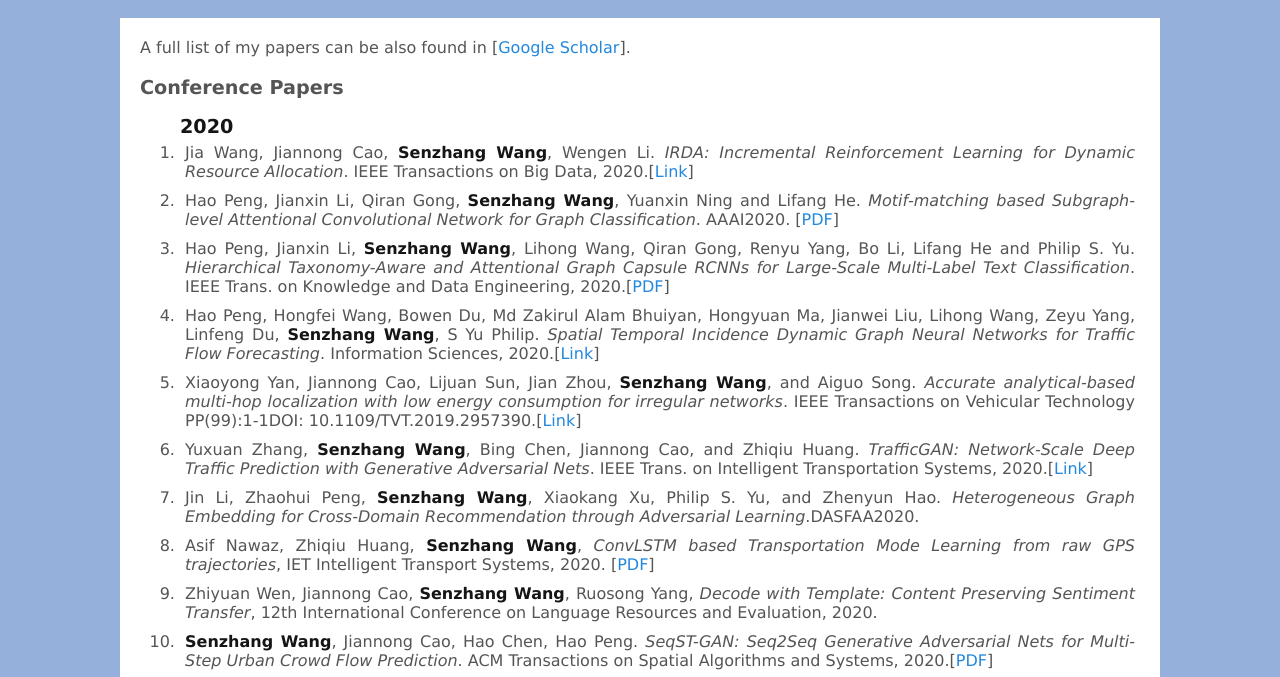
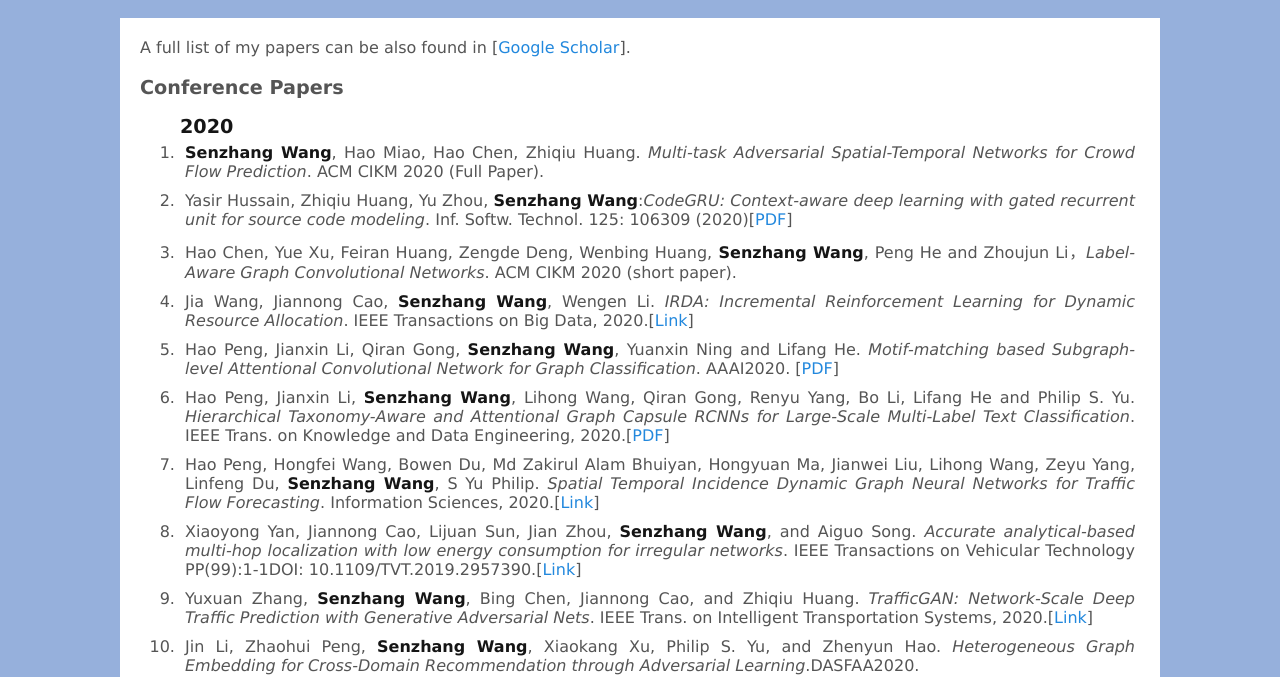
Before and after one commit to senzhangwang/senzhangwang.github.io, a plain HTML site: page Publications.html in a window 1280 px wide. Shown: the part 100-777 px from the top of the page. Drawn offline with Linux system fonts and the light colour scheme.

Commit message:
Update Publications.html

```diff
--- a/Publications.html
+++ b/Publications.html
@@ -29,6 +29,9 @@ A full list of my papers can be also found in [<a href="https://scholar.google.c
 <h3>Conference Papers</h3>
 <ol>
 <h3><strong>2020</strong></h3>
+<li><strong>Senzhang Wang</strong>, Hao Miao, Hao Chen, Zhiqiu Huang.<em> Multi-task Adversarial Spatial-Temporal Networks for Crowd Flow Prediction</em>. ACM CIKM 2020 (Full Paper).</li>
+<li> Yasir Hussain, Zhiqiu Huang, Yu Zhou, <strong>Senzhang Wang</strong>:<em>CodeGRU: Context-aware deep learning with gated recurrent unit for source code modeling</em>. Inf. Softw. Technol. 125: 106309 (2020)[<a href="./paper_2020/1903.00884.pdf" target="_blank">PDF</a>]</li>
+<li>Hao Chen, Yue Xu, Feiran Huang, Zengde Deng, Wenbing Huang,<strong> Senzhang Wang</strong>, Peng He and Zhoujun Li，<em>Label-Aware Graph Convolutional Networks</em>. ACM CIKM 2020 (short paper).</li>
 <li>Jia Wang, Jiannong Cao, <strong>Senzhang Wang</strong>, Wengen Li. <em>IRDA: Incremental Reinforcement Learning for Dynamic Resource Allocation</em>. IEEE Transactions on Big Data, 2020.[<a href="https://ieeexplore.ieee.org/abstract/document/9072494" target="_blank">Link</a>]
 </li><li>Hao Peng, Jianxin Li, Qiran Gong, <strong>Senzhang Wang</strong>, Yuanxin Ning and Lifang He. <em>Motif-matching based Subgraph-level Attentional Convolutional Network for Graph Classification</em>. AAAI2020. [<a href="./paper_2020/AAAI-PengH.4387.pdf" target="_blank">PDF</a>]
 </li><li>Hao Peng, Jianxin Li, <strong>Senzhang Wang</strong>, Lihong Wang, Qiran Gong, Renyu Yang, Bo Li, Lifang He and Philip S. Yu. <em>Hierarchical Taxonomy-Aware and Attentional Graph Capsule RCNNs for Large-Scale Multi-Label Text Classification</em>. IEEE Trans. on Knowledge and Data Engineering, 2020.[<a href="./paper_2020/2020-3.pdf" target="_blank">PDF</a>]
```
